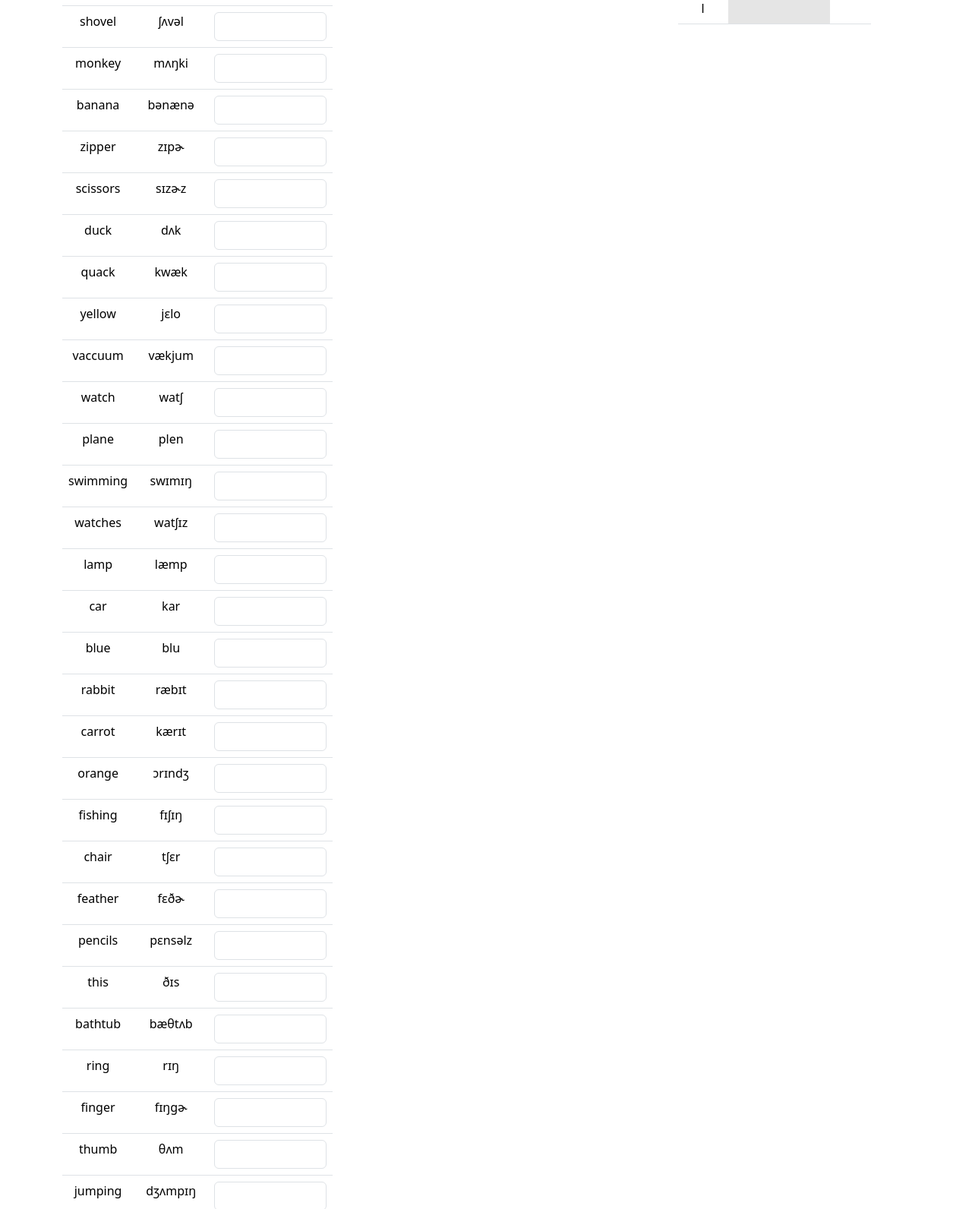
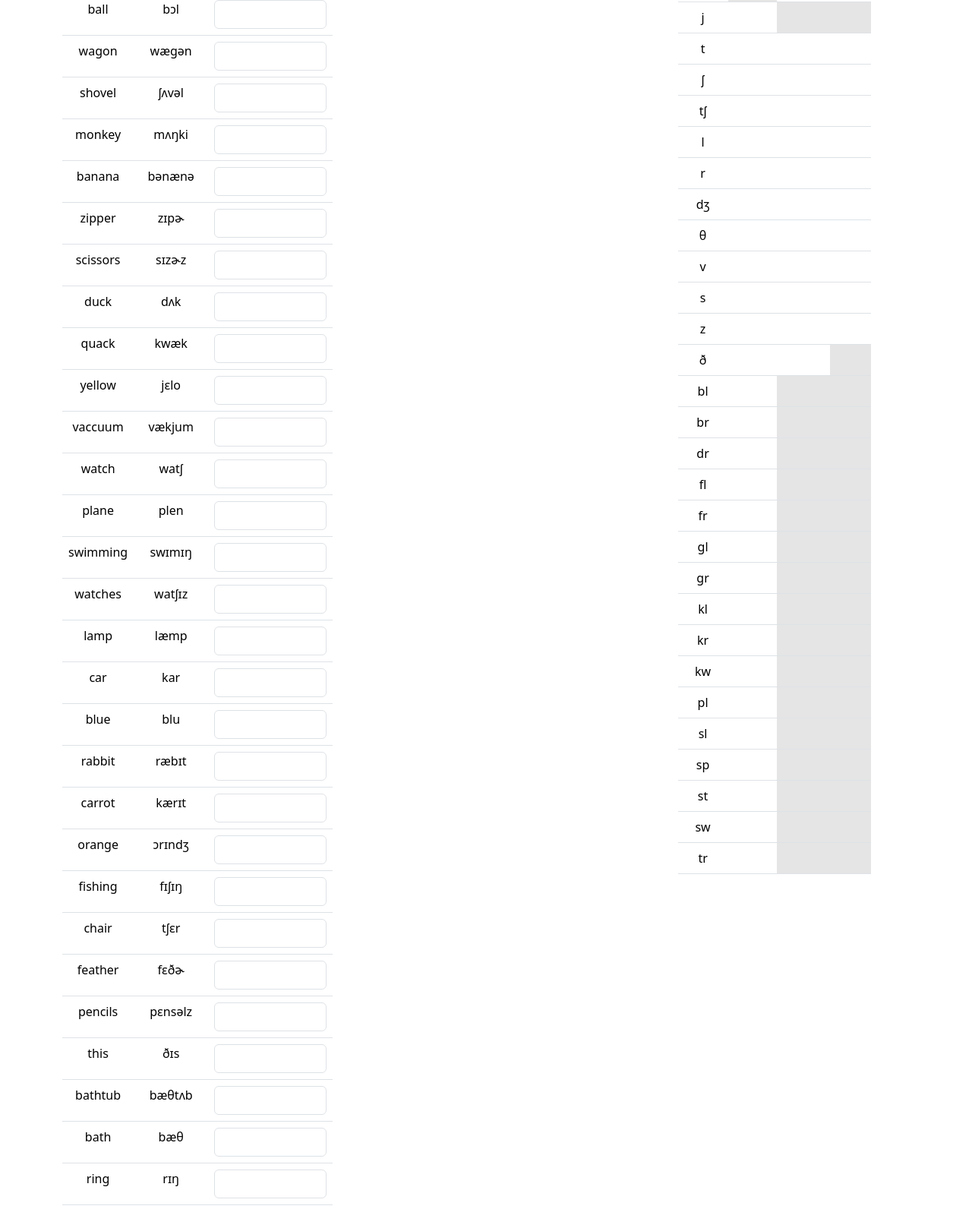
Before and after one commit to benjaminwp18/phonetics-testing, a plain HTML site: page index.html in a window 1280 px wide. Shown: the part 615-2207 px from the top of the page at 76% size. Drawn offline with nearby package versions, Linux system fonts and the light colour scheme.

Commit message:
Finish adding all words

```diff
--- /dev/null
+++ b/articulationTest.js
@@ -0,0 +1,247 @@
+const WORDS = [
+    new Word('house', 'haʊs'),
+    new Word('tree', 'tri'),
+    new Word('window', 'wɪndo'),
+    new Word('telephone', 'tεləfon'),
+    new Word('cup', 'kʌp'),
+    new Word('knife', 'naɪf'),
+    new Word('spoon', 'spun'),
+    new Word('girl', 'gɝl'),
+    new Word('ball', 'bɔl'),
+    new Word('wagon', 'wægən'),
+    new Word('shovel', 'ʃʌvəl'),
+    new Word('monkey', 'mʌŋki'),
+    new Word('banana', 'bənænə'),
+    new Word('zipper', 'zɪpɚ'),
+    new Word('scissors', 'sɪzɚz'),
+    new Word('duck', 'dʌk'),
+    new Word('quack', 'kwæk'),
+    new Word('yellow', 'jεlo'),
+    new Word('vaccuum', 'vækjum'),
+    new Word('watch', 'watʃ'),
+    new Word('plane', 'plen'),
+    new Word('swimming', 'swɪmɪŋ'),
+    new Word('watches', 'watʃɪz'),
+    new Word('lamp', 'læmp'),
+    new Word('car', 'kar'),
+    new Word('blue', 'blu'),
+    new Word('rabbit', 'ræbɪt'),
+    new Word('carrot', 'kærɪt'),
+    new Word('orange', 'ɔrɪndʒ'),
+    new Word('fishing', 'fɪʃɪŋ'),
+    new Word('chair', 'tʃεr'),
+    new Word('feather', 'fεðɚ'),
+    new Word('pencils', 'pεnsəlz'),
+    new Word('this', 'ðɪs'),
+    new Word('bathtub', 'bæθtʌb'),
+    new Word('bath', 'bæθ'),
+    new Word('ring', 'rɪŋ'),
+    new Word('finger', 'fɪŋgɚ'),
+    new Word('thumb', 'θʌm'),
+    new Word('jumping', 'dʒʌmpɪŋ'),
+    new Word('pajamas', 'pədʒæməz'),
+    new Word('flowers', 'flaʊɚz'),
+    new Word('brush', 'brʌʃ'),
+    new Word('drum', 'drʌm'),
+    new Word('frog', 'frɔg'),
+    new Word('green', 'grin'),
+    new Word('clown', 'klaʊn'),
+    new Word('balloons', 'bəlunz'),
+    new Word('crying', 'kraɪɪŋ'),
+    new Word('glasses', 'glæsɪz'),
+    new Word('slide', 'slaɪd'),
+    new Word('stars', 'starz'),
+    new Word('five', 'faɪv'),
+];
+
+const ARTIC_SOUND_TABLE = [
+    new SoundOccurances('p', [
+        new SoundOccurance(32, 0),
+        new SoundOccurance(13, 2),
+        new SoundOccurance(4, 2),
+    ]),
+    new SoundOccurances('m', [
+        new SoundOccurance(11, 0),
+        new SoundOccurance(21, 3),
+        new SoundOccurance(43, 3),
+    ]),
+    new SoundOccurances('n', [
+        new SoundOccurance(5, 0),
+        new SoundOccurance(12, 2),
+        new SoundOccurance(46, 4),
+    ]),
+    new SoundOccurances('w', [
+        new SoundOccurance(2, 0),
+        null, null
+    ]),
+    new SoundOccurances('h', [
+        new SoundOccurance(0, 0),
+        null, null
+    ]),
+    new SoundOccurances('b', [
+        new SoundOccurance(8, 0),
+        new SoundOccurance(26, 2),
+        new SoundOccurance(34, 5),
+    ]),
+    new SoundOccurances('g', [
+        new SoundOccurance(7, 0),
+        new SoundOccurance(9, 2),
+        new SoundOccurance(44, 3),
+    ]),
+    new SoundOccurances('k', [
+        new SoundOccurance(4, 0),
+        new SoundOccurance(11, 3),
+        new SoundOccurance(15, 2),
+    ]),
+    new SoundOccurances('f', [
+        new SoundOccurance(29, 0),
+        new SoundOccurance(3, 4),
+        new SoundOccurance(5, 3),
+    ]),
+    new SoundOccurances('d', [
+        new SoundOccurance(15, 0),
+        new SoundOccurance(2, 3),
+        new SoundOccurance(50, 4),
+    ]),
+    new SoundOccurances('ŋ', [
+        null,
+        new SoundOccurance(37, 2),
+        new SoundOccurance(36, 2),
+    ]),
+    new SoundOccurances('j', [
+        new SoundOccurance(17, 0),
+        null, null
+    ]),
+    new SoundOccurances('t', [
+        new SoundOccurance(3, 0),
+        new SoundOccurance(34, 3),
+        new SoundOccurance(27, 4),
+    ]),
+    new SoundOccurances('ʃ', [
+        new SoundOccurance(10, 0),
+        new SoundOccurance(29, 2),
+        new SoundOccurance(42, 3),
+    ]),
+    new SoundOccurances('tʃ', [
+        new SoundOccurance(30, 0, 1),
+        new SoundOccurance(22, 2, 3),
+        new SoundOccurance(19, 2, 3),
+    ]),
+    new SoundOccurances('l', [
+        new SoundOccurance(23, 0),
+        new SoundOccurance(47, 2),
+        new SoundOccurance(8, 2),
+    ]),
+    new SoundOccurances('r', [
+        new SoundOccurance(26, 0),
+        new SoundOccurance(27, 2),
+        new SoundOccurance(24, 2),
+    ]),
+    new SoundOccurances('dʒ', [
+        new SoundOccurance(39, 0, 1),
+        new SoundOccurance(40, 2, 3),
+        new SoundOccurance(28, 4, 5),
+    ]),
+    new SoundOccurances('θ', [
+        new SoundOccurance(38, 0),
+        new SoundOccurance(34, 2),
+        new SoundOccurance(35, 2),
+    ]),
+    new SoundOccurances('v', [
+        new SoundOccurance(18, 0),
+        new SoundOccurance(10, 2),
+        new SoundOccurance(52, 3),
+    ]),
+    new SoundOccurances('s', [
+        new SoundOccurance(14, 0),
+        new SoundOccurance(32, 3),
+        new SoundOccurance(0, 3)
+    ]),
+    new SoundOccurances('z', [
+        new SoundOccurance(13, 0),
+        new SoundOccurance(14, 2),
+        new SoundOccurance(41, 5),
+    ]),
+    new SoundOccurances('ð', [
+        new SoundOccurance(33, 0),
+        new SoundOccurance(31, 2),
+        null
+    ]),
+    new SoundOccurances('bl', [
+        new SoundOccurance(25, 0, 1),
+        null, null
+    ]),
+    new SoundOccurances('br', [
+        new SoundOccurance(42, 0, 1),
+        null, null
+    ]),
+    new SoundOccurances('dr', [
+        new SoundOccurance(43, 0, 1),
+        null, null
+    ]),
+    new SoundOccurances('fl', [
+        new SoundOccurance(41, 0, 1),
+        null, null
+    ]),
+    new SoundOccurances('fr', [
+        new SoundOccurance(44, 0, 1),
+        null, null
+    ]),
+    new SoundOccurances('gl', [
+        new SoundOccurance(49, 0, 1),
+        null, null
+    ]),
+    new SoundOccurances('gr', [
+        new SoundOccurance(45, 0, 1),
+        null, null
+    ]),
+    new SoundOccurances('kl', [
+        new SoundOccurance(46, 0, 1),
+        null, null
+    ]),
+    new SoundOccurances('kr', [
+        new SoundOccurance(48, 0, 1),
+        null, null
+    ]),
+    new SoundOccurances('kw', [
+        new SoundOccurance(16, 0, 1),
+        null, null
+    ]),
+    new SoundOccurances('pl', [
+        new SoundOccurance(20, 0, 1),
+        null, null
+    ]),
+    new SoundOccurances('sl', [
+        new SoundOccurance(50, 0, 1),
+        null, null
+    ]),
+    new SoundOccurances('sp', [
+        new SoundOccurance(6, 0, 1),
+        null, null
+    ]),
+    new SoundOccurances('st', [
+        new SoundOccurance(50, 0, 1),
+        null, null
+    ]),
+    new SoundOccurances('sw', [
+        new SoundOccurance(21, 0, 1),
+        null, null
+    ]),
+    new SoundOccurances('tr', [
+        new SoundOccurance(1, 0, 1),
+        null, null
+    ]),
+    // new SoundOccurances('', [
+    //     new SoundOccurance(),
+    //     new SoundOccurance(),
+    //     new SoundOccurance(),
+    // ]),
+];
+
+for (const sound of ARTIC_SOUND_TABLE) {
+    for (const occurance of sound.occurances) {
+        if (occurance !== null) {
+            WORDS[occurance.indexOfWord].addSoundOccurance(occurance);
+        }
+    }
+}
--- a/index.html
+++ b/index.html
@@ -12,6 +12,9 @@
                 max-width: fit-content;
                 display: inline-block;
             }
+            .row {
+                margin-bottom: 2em;
+            }
             body {
                 padding: 2em;
             }
@@ -20,6 +23,15 @@
     </head>
     <body>
         <div class="container text-center">
+            <div class="row">
+                <div class="col">
+                    <textarea id="import-answers-textarea" class="form-control" placeholder="Paste answers here separated by newlines"></textarea>
+                </div>
+                <div class="col">
+                    <button type="button" class="btn btn-primary" onclick="importAnswers();">Import answers</button>
+                    <button type="button" class="btn btn-primary" onclick="exportAnswers();">Export answers</button>
+                </div>
+            </div>
             <div class="row">
                 <div class="col">
                     <table class="table">
@@ -42,7 +54,7 @@
                             <th>Medial</th>
                             <th>Final</th>
                         </thead>
-                        <tbody id="gf-tbody"></tbody>
+                        <tbody id="artic-tbody"></tbody>
                     </table>
                 </div>
             </div>
@@ -50,6 +62,7 @@
 
         <script src="needlemanWunsch.js"></script>
         <script src="main.js"></script>
+        <script src="articulationTest.js"></script>
         <script src="https://cdn.jsdelivr.net/npm/bootstrap@5.3.3/dist/js/bootstrap.bundle.min.js" integrity="sha384-YvpcrYf0tY3lHB60NNkmXc5s9fDVZLESaAA55NDzOxhy9GkcIdslK1eN7N6jIeHz" crossorigin="anonymous"></script>
     </body>
 </html>
--- a/main.js
+++ b/main.js
@@ -48,7 +48,7 @@ class SoundOccurance {
     }
 
     toID() {
-        return `gf-data-${this.indexOfWord}-${this.startIndexOfSound}-${this.endIndexOfSound}`;
+        return `artic-data-${this.indexOfWord}-${this.startIndexOfSound}-${this.endIndexOfSound}`;
     }
 }
 
@@ -60,151 +60,7 @@ class SoundOccurances {
 }
 
 const WORD_TBODY = document.getElementById('word-tbody');
-const GF_TBODY = document.getElementById('gf-tbody');
-
-const WORDS = [
-    new Word('house', 'haʊs'),
-    new Word('tree', 'tri'),
-    new Word('window', 'wɪndo'),
-    new Word('telephone', 'tεləfon'),
-    new Word('cup', 'kʌp'),
-    new Word('knife', 'naɪf'),
-    new Word('spoon', 'spun'),
-    new Word('girl', 'gɝl'),
-    new Word('ball', 'bɔl'),
-    new Word('wagon', 'wægən'),
-    new Word('shovel', 'ʃʌvəl'),
-    new Word('monkey', 'mʌŋki'),
-    new Word('banana', 'bənænə'),
-    new Word('zipper', 'zɪpɚ'),
-    new Word('scissors', 'sɪzɚz'),
-    new Word('duck', 'dʌk'),
-    new Word('quack', 'kwæk'),
-    new Word('yellow', 'jεlo'),
-    new Word('vaccuum', 'vækjum'),
-    new Word('watch', 'watʃ'),
-    new Word('plane', 'plen'),
-    new Word('swimming', 'swɪmɪŋ'),
-    new Word('watches', 'watʃɪz'),
-    new Word('lamp', 'læmp'),
-    new Word('car', 'kar'),
-    new Word('blue', 'blu'),
-    new Word('rabbit', 'ræbɪt'),
-    new Word('carrot', 'kærɪt'),
-    new Word('orange', 'ɔrɪndʒ'),
-    new Word('fishing', 'fɪʃɪŋ'),
-    new Word('chair', 'tʃεr'),
-    new Word('feather', 'fεðɚ'),
-    new Word('pencils', 'pεnsəlz'),
-    new Word('this', 'ðɪs'),
-    new Word('bathtub', 'bæθtʌb'),
-    new Word('ring', 'rɪŋ'),
-    new Word('finger', 'fɪŋgɚ'),
-    new Word('thumb', 'θʌm'),
-    new Word('jumping', 'dʒʌmpɪŋ'),
-    new Word('pajamas', 'pədʒæməz'),
-    new Word('flowers', 'flaʊɚz'),
-    new Word('brush', 'brʌʃ'),
-    new Word('drum', 'drʌm'),
-    new Word('frog', 'frɔg'),
-    new Word('green', 'grin'),
-    new Word('clown', 'klaʊn'),
-    new Word('balloons', 'bəlunz'),
-    new Word('crying', 'kraɪɪŋ'),
-    new Word('glasses', 'glæsɪz'),
-    new Word('slide', 'slaɪd'),
-    new Word('stars', 'starz'),
-    new Word('five', 'faɪv'),
-];
-
-const GF_SOUND_TABLE = [
-    new SoundOccurances('h', [
-        new SoundOccurance(0, 0),
-        // new SoundOccurance(),
-        // new SoundOccurance(),
-    ]),
-    new SoundOccurances('s', [
-        null,
-        null,
-        new SoundOccurance(0, 3)
-    ]),
-    new SoundOccurances('tr', [
-        new SoundOccurance(1, 0, 1),
-        // new SoundOccurance(),
-        // new SoundOccurance(),
-    ]),
-    new SoundOccurances('w', [
-        new SoundOccurance(2, 0),
-        // new SoundOccurance(),
-        // new SoundOccurance(),
-    ]),
-    new SoundOccurances('d', [
-        // new SoundOccurance(),
-        null,
-        new SoundOccurance(2, 3),
-        // new SoundOccurance(),
-    ]),
-    new SoundOccurances('t', [
-        new SoundOccurance(3, 0),
-        // new SoundOccurance(),
-        // new SoundOccurance(),
-    ]),
-    new SoundOccurances('f', [
-        new SoundOccurance(3, 4),
-        // new SoundOccurance(),
-        new SoundOccurance(5, 3),
-    ]),
-    new SoundOccurances('k', [
-        new SoundOccurance(4, 0),
-        // new SoundOccurance(),
-        // new SoundOccurance(),
-    ]),
-    new SoundOccurances('p', [
-        null,
-        null,
-        new SoundOccurance(4, 2),
-    ]),
-    new SoundOccurances('n', [
-        new SoundOccurance(5, 0),
-        // new SoundOccurance(),
-        // new SoundOccurance(),
-    ]),
-    new SoundOccurances('sp', [
-        new SoundOccurance(6, 0, 1),
-        // new SoundOccurance(),
-        // new SoundOccurance(),
-    ]),
-    new SoundOccurances('g', [
-        new SoundOccurance(6, 0),
-        // new SoundOccurance(),
-        // new SoundOccurance(),
-    ]),
-    new SoundOccurances('b', [
-        new SoundOccurance(7, 0),
-        // new SoundOccurance(),
-        // new SoundOccurance(),
-    ]),
-    new SoundOccurances('l', [
-        // new SoundOccurance(),
-        // new SoundOccurance(),
-        null,
-        null,
-        new SoundOccurance(7, 2),
-    ]),
-    // new SoundOccurances('', [
-    //     new SoundOccurance(),
-    //     new SoundOccurance(),
-    //     new SoundOccurance(),
-    // ]),
-];
-
-for (const sound of GF_SOUND_TABLE) {
-    for (const occurance of sound.occurances) {
-        if (occurance !== null) {
-            WORDS[occurance.indexOfWord].addSoundOccurance(occurance);
-        }
-    }
-}
+const ARTIC_TBODY = document.getElementById('artic-tbody');
 
 window.addEventListener('load', () => {
     for (let i = 0; i < WORDS.length; i++) {
@@ -233,7 +89,7 @@ window.addEventListener('load', () => {
         WORD_TBODY.appendChild(row);
     }
 
-    for (const sound of GF_SOUND_TABLE) {
+    for (const sound of ARTIC_SOUND_TABLE) {
         const row = document.createElement('tr');
 
         const nameCell = document.createElement('td');
@@ -251,7 +107,7 @@ window.addEventListener('load', () => {
             row.appendChild(dataCell);
         }
 
-        GF_TBODY.appendChild(row);
+        ARTIC_TBODY.appendChild(row);
     }
 });
 
@@ -263,14 +119,41 @@ function evaluateSounds() {
             continue;
         }
 
-        const wordInput = document.getElementById(`word-input-${occurances[0].indexOfWord}`);
-        const wordTranscription = wordInput.value;
-        const sequenceMatch = new SequenceMatch(WORDS[occurances[0].indexOfWord].transcription, wordTranscription);
+        const wordIndex = occurances[0].indexOfWord;
+        const wordInput = document.getElementById(`word-input-${wordIndex}`);
+        const correctTranscription = WORDS[wordIndex].transcription;
+        const answeredTranscription = wordInput.value;
+        console.log(correctTranscription, answeredTranscription);
+        const sequenceMatch = new SequenceMatch(correctTranscription, answeredTranscription);
         for (const occurance of occurances) {
             const tableCell = document.getElementById(occurance.toID());
-            tableCell.innerText = sequenceMatch.getReplacement(occurance.startIndexOfSound, occurance.endIndexOfSound).join('');
+            const replacement = sequenceMatch.getReplacement(occurance.startIndexOfSound, occurance.endIndexOfSound).join('');
+            const original = correctTranscription.substring(occurance.startIndexOfSound, occurance.endIndexOfSound + 1);
+            tableCell.innerText = replacement;
+            console.log(replacement);
+            if (replacement === original) {
+                tableCell.style.color = "lightgray";
+                tableCell.style.fontStyle = "italic";
+            }
         }
     }
+}
+
+IMPORT_ANSWERS_TEXTAREA = document.getElementById('import-answers-textarea');
+
+function importAnswers() {
+    const answers = IMPORT_ANSWERS_TEXTAREA.value.split('\n');
+    for (let i = 0; i < answers.length; i++) {
+        document.getElementById(`word-input-${i}`).value = answers[i];
+    }
+}
+
+function exportAnswers() {
+    const answers = new Array(WORDS.length);
+    for (let i = 0; i < WORDS.length; i++) {
+        answers[i] = document.getElementById(`word-input-${i}`).value;
+    }
+    IMPORT_ANSWERS_TEXTAREA.value = answers.join('\n');
 }
 
 function transcriptionShortcuts(event) {
```
Also changed, not shown: needlemanWunsch.js (+2 -5 lines), 1 other file.
